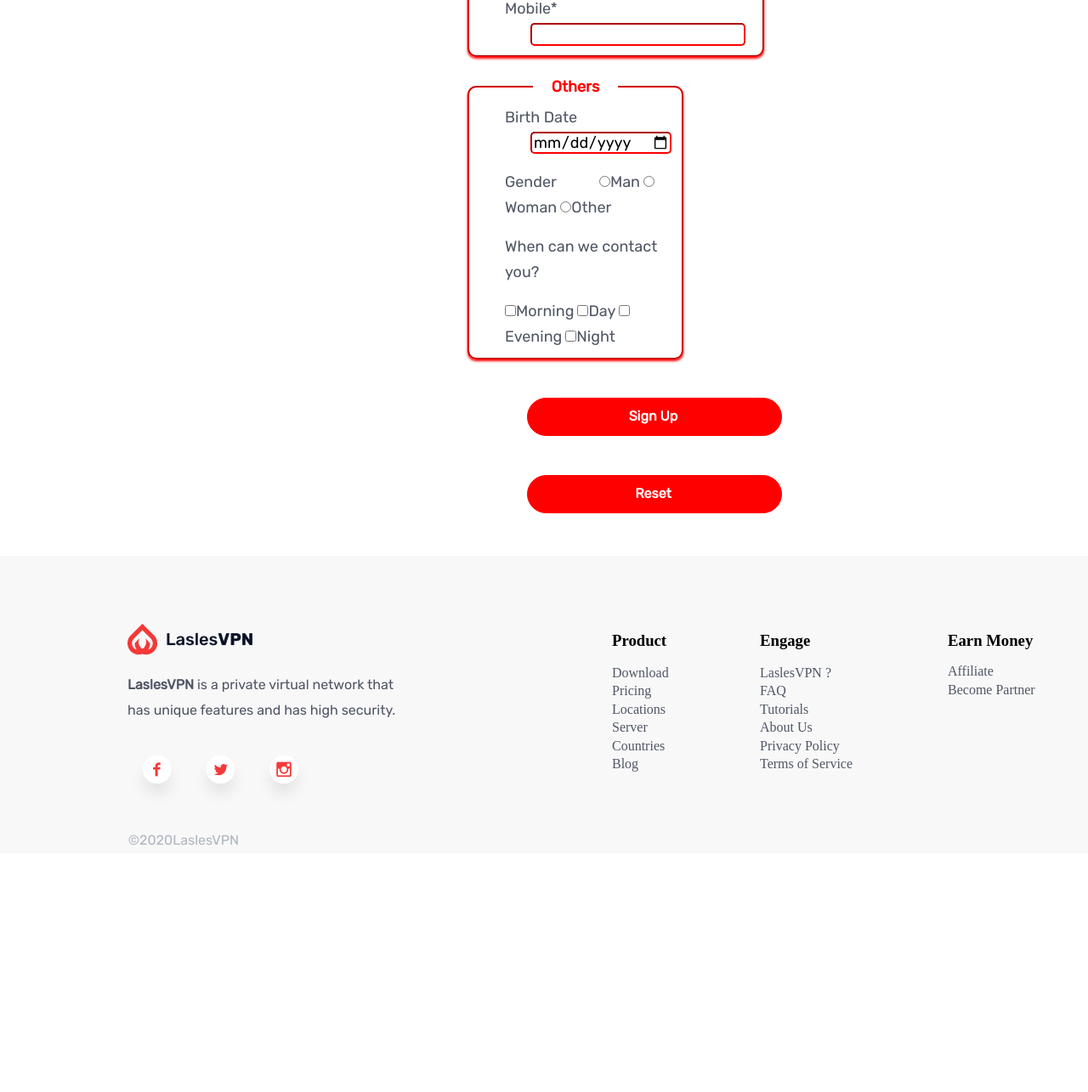
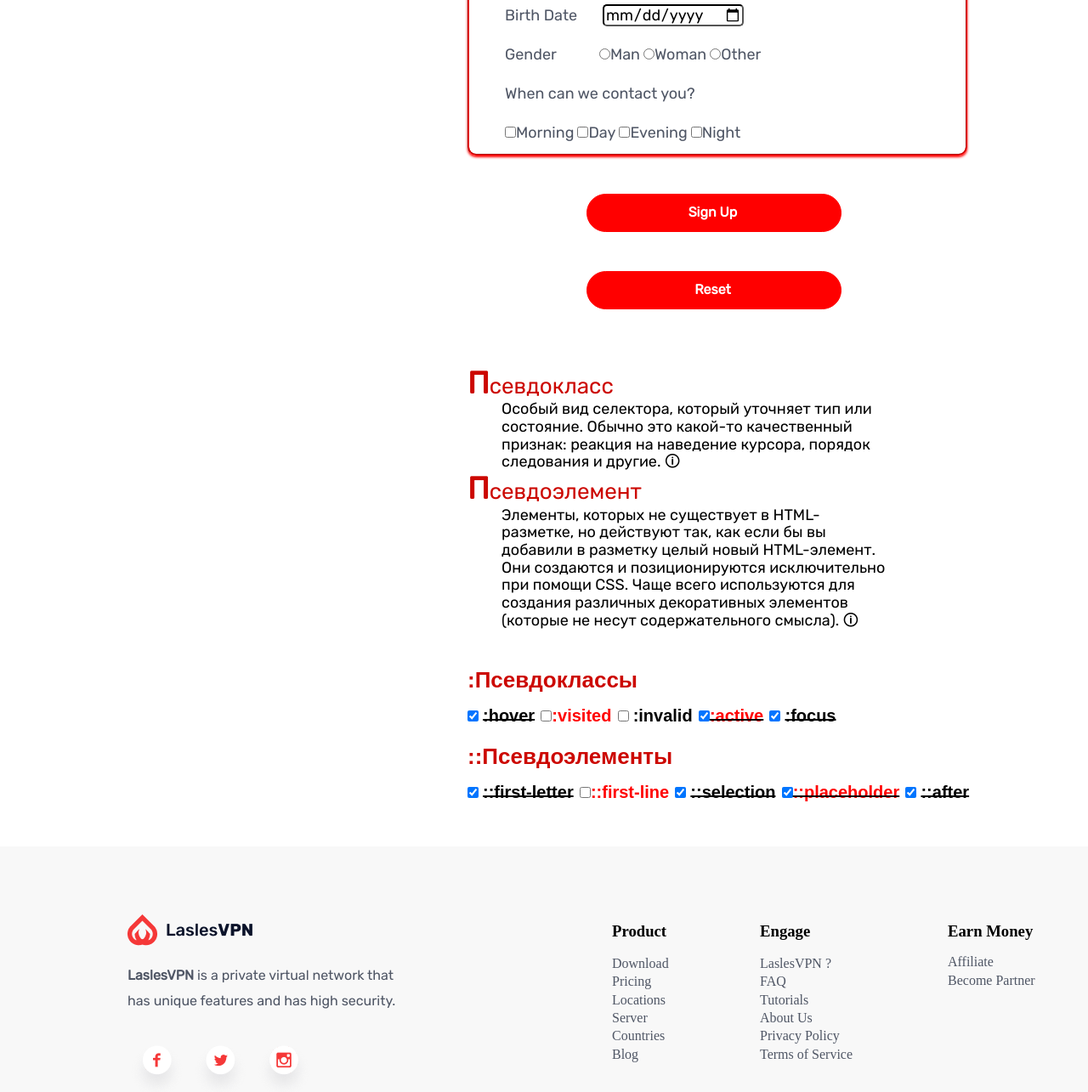
Before and after one commit to pave228/FINALREP, a plain HTML site: page form.html in a window 1280 px wide. Shown: the part 443-1728 px from the top of the page at 85% size. Before the commit the page ends 1447 px from the top, so only its background shows below. Drawn offline with Linux system fonts and the light colour scheme.

Commit message:
Labs 2-8

```diff
--- a/CSS/style.css
+++ b/CSS/style.css
@@ -1238,12 +1238,10 @@ ul.fr li{
 
 ul.fr2 li:hover{
     text-decoration: underline;
-
     color: var(--text-color1);
     list-style-type: none;
     text-decoration: none;
 }
-
 
 ul.fr li:hover{
     text-decoration: underline;
@@ -1254,30 +1252,23 @@ ul.fr li:hover{
     text-decoration: none;
 }
 
-
 ul.fr2{
     margin-top: -100px;
     margin-left: 100px;
 }
-
-
 
 .FH{
     margin-left: 0px;
     margin-top: 30px;
     width: 100px;
     height: 30px;
-
     font-family: Rubik;
     font-style: normal;
     font-weight: 1000;
     font-size: 18px;
     line-height: 30px;
-/* identical to box height, or 167% */
-
-text-align: center;
-
-color: red;
+    text-align: center;
+    color: red;
 }
 
 .FFS{
@@ -1287,10 +1278,10 @@ color: red;
     border-color: red;
     border-radius: 10px;
     box-shadow: 0 2px 3px 0px red;
-
 }
 
 .Foot{
+    width: 1688px;
     margin-top: 30px;
     margin-bottom: 30px;
 }
@@ -1312,11 +1303,8 @@ color: red;
     font-weight: 500;
     font-size: 18px;
     line-height: 30px;
-/* identical to box height, or 167% */
-
-text-align: center;
-
-color: #4F5665;
+    text-align: center;
+    color: #4F5665;
 }
 
 .passwordfield{
@@ -1338,7 +1326,7 @@ color: #4F5665;
 }
 
 .datebox{
-    border-color: red;
+    border-color: black;
     border-radius: 5px;
     margin-left: 30px;
 }
@@ -1351,22 +1339,17 @@ color: #4F5665;
 .WhenCon{
     padding-top: 0px;
     margin-left: 0px;
-
 }
 
 .SignUpF {
     margin-top: 45.62px;
-    margin-left: 620px;
+    margin-left: 690px;
     width: 300px;
     height: 45px;
-    left: 1140px;
-    top: 45.62px;
-
     border: 1px solid red;
     box-sizing: border-box;
     border-radius: 50px;
     background-color: red;
-
 }
 
 .SUFtxt{
@@ -1380,24 +1363,108 @@ color: #4F5665;
     font-size: 16px;
     line-height: 19px;
     color: white;
-
 }
 
-div.SignUpF:hover {
+.SignUpF:hover {
     margin-top: 45.62px;
-    margin-left: 620px;
+    margin-left: 690px;
     width: 300px;
     height: 45px;
-    left: 1140px;
-    top: 45.62px;
-
     border: 1px solid red;
     box-sizing: border-box;
     border-radius: 50px;
     box-shadow: 0 10px 40px 0px red;
-
 }
 
 .footerF{
     margin-top: 50px;
 }
+
+.Form2{
+    margin-top: 50px;
+    margin-left: 550px;
+    margin-right: 550px;
+    width: 500px;
+    margin-bottom: 30px;
+    display: flex;
+
+}
+
+dt
+{
+    font-family: 'Rubik', sans-serif;
+    font-size: 26px;
+    color: #cc0700;
+}
+
+dt::first-letter
+{
+    font-size: 36px;
+    font-weight: bold;
+}
+
+dd
+{
+    font-family: 'Rubik', sans-serif;
+    font-size: 18px;
+}
+
+dd::after
+{
+   content: "\1F6C8";
+}
+
+.Form2PEK{
+  margin-left: 550px;
+    margin-bottom: 30px;
+
+
+}
+
+.checkboxpel{
+    display: flex;
+    flex-direction: column;
+    font-weight: bold;
+    font-size: 26px;
+    margin-left: 0px;
+    font-family: 'Nunito', sans-serif;
+}
+
+.checkboxpcls{
+    margin-top: 20px;
+    display: flex;
+    flex-direction: column;
+    font-weight: bold;
+    font-size: 26px;
+    margin-left: 0px;
+    font-family: 'Nunito', sans-serif;
+}
+
+.PEK{
+    flex-direction: column;
+    font-size: 1em;
+    color: #cc0700;
+}
+
+.Chet{
+    margin-top: 5px;
+    font-size: 20px;
+    color:red;
+}
+
+.Nechet{
+    margin-left: 5px;
+    margin-top: 5px;
+    font-size: 20px;
+    color:black;
+}
+
+.checkedForm{
+    text-decoration: line-through;
+}
+
+.PEKf{
+
+    margin-top: 10px;
+
+}
--- a/form.html
+++ b/form.html
@@ -4,7 +4,7 @@
 	<meta charset="UTF-8">
     <meta http-equiv="X-UA-Compatible" content="IE=edge">
     <meta name="viewport" content="width=device-width, initial-scale=1.0">
-    <title>Лаба 2 Гнатенко Павел 201-324</title>
+    <title>Форма Гнатенко Павел 201-324</title>
 
     <link rel="stylesheet" type="text/css" href="CSS/normalize.css" />
     <link rel="stylesheet" type="text/css" href="CSS/style.css" />
@@ -39,12 +39,12 @@
 	</header>
 
 <main class="Foot">
-<form name="Contact" method="post">
+<form name="Contact" method="post" data-netlify="true">
 	<fieldset class="FFS">
 		<legend class="FH">Entry Data</legend>
 
 	<div class="mainf">
-		<label class="txt">Name*<input class="namefield" type="text" name="text-field" placeholder=" " required></label><p></p>
+		<label class="txt">Name*<input class="namefield" type="text" name="text-field" placeholder="" required></label><p></p>
 
 
 
@@ -54,8 +54,8 @@
 
 	<legend class="FH">Contacts</legend>
 	<div class="mainf">
-<label class="txt">Еmail*<input class="emailfield" type="email" name="email" required></label><p></p>
-        <label class="txt">Mobile*<input class="mobilefield" type="tel" name="tel" required></label></div></fieldset>
+<label class="txt">Еmail*<input class="emailfield" type="email" name="email" placeholder="example@example.com" required></label><p></p>
+        <label class="txt">Mobile*<input class="mobilefield" type="tel" name="tel" placeholder="88005553535" required></label></div></fieldset>
 
 <fieldset class="FFS">
 	<legend class="FH">Others</legend>
@@ -74,17 +74,71 @@
 
 
 <div  class="SignUpF">
-        	<form name="Contact" method="post" data-netlify="true">
+
         		<button class="SUFtxt">Sign Up</button>
-    		</form>
+
     	</div>
 
     	<div  class="SignUpF">
 
-        		<button class="SUFtxt">Reset</button>
+        		<button class="SUFtxt" disabled>Reset</button>
 
     	</div>
 </form>
+
+<form name="Theory">
+    <div class="Form2">
+    <div class="Termins">
+    <dl>
+        <dt>Псевдокласс</dt>
+        <dd>Особый вид селектора, который уточняет тип или состояние. Обычно это какой-то качественный
+            признак: реакция на наведение курсора, порядок следования и другие.
+        </dd>
+        <dt>Псевдоэлемент</dt>
+        <dd>Элементы, которых не существует в HTML-разметке, но действуют так, как если бы вы добавили в
+            разметку целый новый HTML-элемент.
+            Они создаются и позиционируются исключительно при помощи CSS.
+            Чаще всего используются для создания различных декоративных элементов (которые не несут
+            содержательного смысла).
+        </dd>
+    </dl>
+    </div>
+
+    </div>
+
+    <div class="Form2PEK">
+        <div class="checkboxpel">
+            <span class="PEK">:Псевдоклассы</span>
+            <span class="PEKf">
+            <label><input type="checkbox" name="checked" value=":hover" checked><span
+                    class="checkedForm"><span class="Nechet">:hover</span></span></label>
+            <label><input type="checkbox" name="checked" value=":visited"><span
+                    class="checkedForm2"><span class="Chet">:visited</span></span></label>
+            <label><input type="checkbox" name="checked" value=":invalid"><span
+                    class="checkedForm2"><span class="Nechet">:invalid</span></span></label>
+            <label><input type="checkbox" name="checked" value=":active" checked><span
+                    class="checkedForm"><span class="Chet">:active</span></span></label>
+            <label><input type="checkbox" name="checked" value=":focus" checked><span
+                    class="checkedForm"><span class="Nechet">:focus</span></span></label></span>
+        </div>
+
+            <div class="checkboxpcls">
+                <span class="PEK">::Псевдоэлементы</span>
+                <span class="PEKf">
+                <label><input type="checkbox" name="checked" value="::first-letter" checked><span
+                        class="checkedForm"><span class="Nechet">::first-letter</span></span></label>
+                <label><input type="checkbox" name="checked" value="::first-line"><span class="checkedForm2"><span
+                            class="Chet">::first-line</span></span></label>
+                <label><input type="checkbox" name="checked" value="::selection" checked><span class="checkedForm"><span
+                            class="Nechet">::selection</span></span></label>
+                <label><input type="checkbox" name="checked" value="::placeholder" checked><span
+                        class="checkedForm"><span class="Chet">::placeholder</span></span></label>
+                <label><input type="checkbox" name="checked" value="::after" checked><span class="checkedForm"><span
+                            class="Nechet">::after</span></span></label></span>
+            </div></div>
+
+</form>
+
 </main>
 
 	<footer class="footerF">
```
